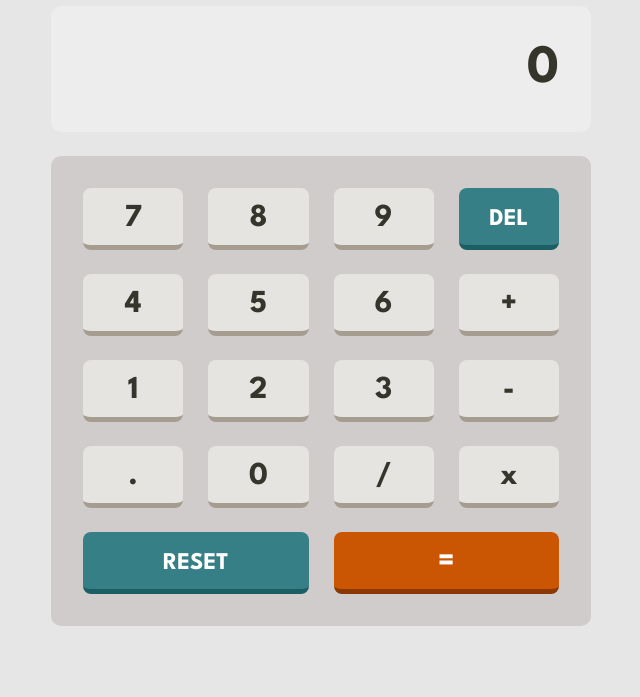
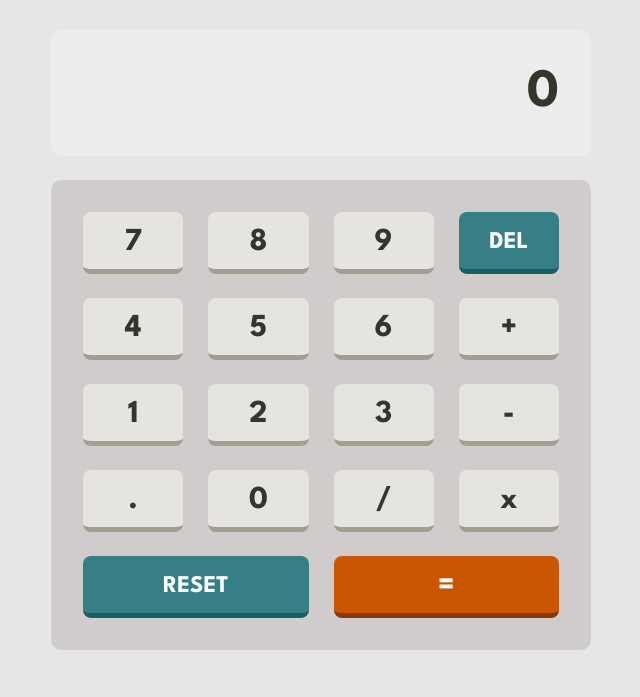
Before and after one commit to HelenEmmett/fem-calculator-app-vanilla, a plain HTML site: page index.html in a window 1280 px wide. Shown: the part 103-800 px from the top of the page, without its empty margins (319-959 px from the left). Drawn offline with Linux system fonts and the light colour scheme.

Commit message:
Fixed body height

```diff
--- a/assets/css/styles.css
+++ b/assets/css/styles.css
@@ -94,7 +94,7 @@ body {
     font-size: calc(32rem / 16);
     padding: 0;
     margin: 0;
-    height: 100%;
+    height: 100vh;
     background: var(--main-bg);
     color: var(--primary-text);
     display: flex;
```
